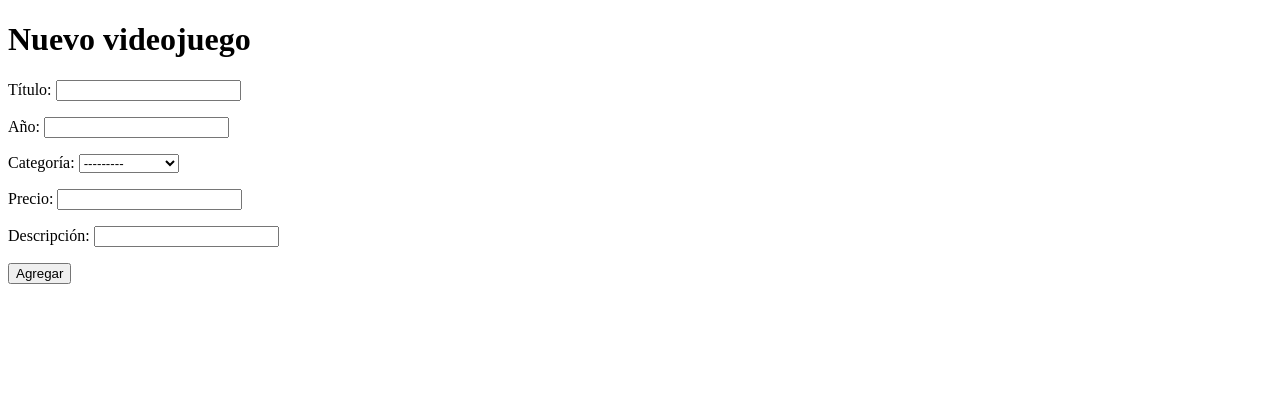
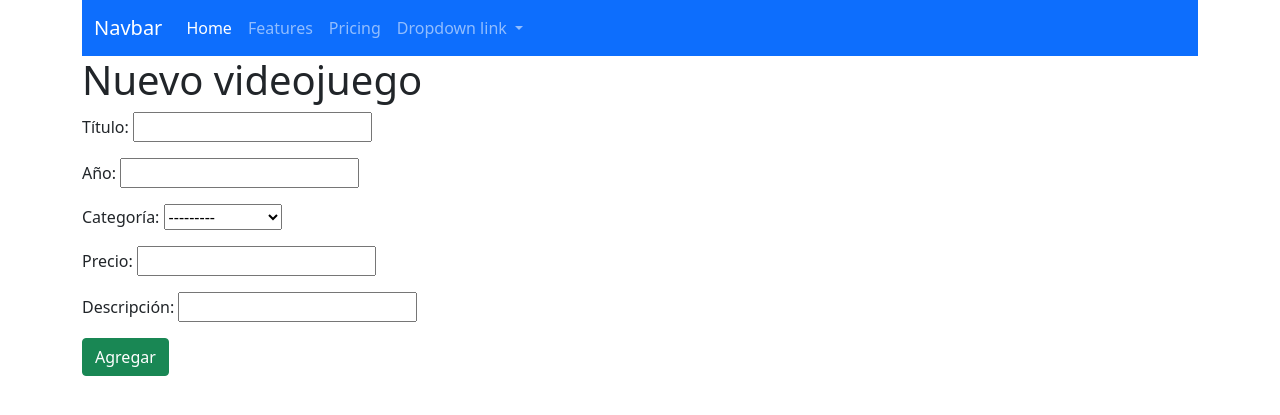
Before and after one commit to amgdark/VideoJuegos, a Django app: page /videojuegos/nuevo/ in a window 1280 px wide. Shown: the top 415 px of the page. Run offline with Django 3.2, Linux system fonts and the light colour scheme; data comes from the database, SQL or seed files in the repository; both versions use the stored data as it was after the commit; some libraries are stand-ins or nearby versions.

Commit message:
Agrega funcionalidad de Actualización de videojuego por medio de vistas basadas en clases y agrega template base con bootstrap

```diff
--- /dev/null
+++ b/videojuego/templates/base.html
@@ -0,0 +1,63 @@
+<!DOCTYPE html>
+<html lang="en">
+<head>
+    <meta charset="UTF-8">
+    <meta name="viewport" content="width=device-width, initial-scale=1.0">
+    <link href="https://cdn.jsdelivr.net/npm/bootstrap@5.0.0-beta2/dist/css/bootstrap.min.css" rel="stylesheet" integrity="sha384-BmbxuPwQa2lc/FVzBcNJ7UAyJxM6wuqIj61tLrc4wSX0szH/Ev+nYRRuWlolflfl" crossorigin="anonymous">
+    {% block css %}
+
+    {% endblock css %}
+    <title>
+        {% block titulo %}
+
+        {% endblock titulo %}
+    </title>
+</head>
+<body>
+  <div class="container">
+
+    <nav class="navbar navbar-expand-lg navbar-dark bg-primary">
+      <div class="container-fluid">
+        <a class="navbar-brand" href="#">Navbar</a>
+        <button class="navbar-toggler" type="button" data-bs-toggle="collapse" data-bs-target="#navbarNavDropdown" aria-controls="navbarNavDropdown" aria-expanded="false" aria-label="Toggle navigation">
+          <span class="navbar-toggler-icon"></span>
+        </button>
+        <div class="collapse navbar-collapse" id="navbarNavDropdown">
+          <ul class="navbar-nav">
+            <li class="nav-item">
+              <a class="nav-link active" aria-current="page" href="#">Home</a>
+            </li>
+            <li class="nav-item">
+              <a class="nav-link" href="#">Features</a>
+            </li>
+            <li class="nav-item">
+              <a class="nav-link" href="#">Pricing</a>
+            </li>
+            <li class="nav-item dropdown">
+              <a class="nav-link dropdown-toggle" href="#" id="navbarDropdownMenuLink" role="button" data-bs-toggle="dropdown" aria-expanded="false">
+                Dropdown link
+              </a>
+              <ul class="dropdown-menu" aria-labelledby="navbarDropdownMenuLink">
+                <li><a class="dropdown-item" href="#">Action</a></li>
+                <li><a class="dropdown-item" href="#">Another action</a></li>
+                <li><a class="dropdown-item" href="#">Something else here</a></li>
+              </ul>
+            </li>
+          </ul>
+        </div>
+      </div>
+    </nav>
+    {% block contenido %}
+
+    {% endblock contenido %}
+    <script src="https://cdn.jsdelivr.net/npm/bootstrap@5.0.0-beta2/dist/js/bootstrap.bundle.min.js" integrity="sha384-b5kHyXgcpbZJO/tY9Ul7kGkf1S0CWuKcCD38l8YkeH8z8QjE0GmW1gYU5S9FOnJ0" crossorigin="anonymous"></script>
+    <script src="https://cdn.jsdelivr.net/npm/@popperjs/core@2.6.0/dist/umd/popper.min.js" integrity="sha384-KsvD1yqQ1/1+IA7gi3P0tyJcT3vR+NdBTt13hSJ2lnve8agRGXTTyNaBYmCR/Nwi" crossorigin="anonymous"></script>
+    <script src="https://cdn.jsdelivr.net/npm/bootstrap@5.0.0-beta2/dist/js/bootstrap.min.js" integrity="sha384-nsg8ua9HAw1y0W1btsyWgBklPnCUAFLuTMS2G72MMONqmOymq585AcH49TLBQObG" crossorigin="anonymous"></script>
+
+    {% block js %}
+
+    {% endblock js %}
+
+  </div>
+  </body>
+  </html>
--- a/videojuego/templates/videojuego/videojuego_form.html
+++ b/videojuego/templates/videojuego/videojuego_form.html
@@ -1,16 +1,22 @@
-<!DOCTYPE html>
-<html lang="en">
-<head>
-    <meta charset="UTF-8">
-    <meta name="viewport" content="width=device-width, initial-scale=1.0">
-    <title>Nuevo videojuego</title>
-</head>
-<body>
-    <h1>Nuevo videojuego</h1>
+{% extends 'base.html' %}
+
+{% block titulo %}
+    {{etiqueta}} videojuego
+{% endblock titulo %}
+
+{% block css %}
+{% endblock css %}
+
+
+{% block contenido %}
+    <h1>{{etiqueta}} videojuego</h1>
     <form method="post">
         {% csrf_token %}
         {{form.as_p}}
-        <button type="submit">Agregar</button>
+        <button type="submit" class="btn btn-success">{{boton}}</button>
     </form>
-</body>
-</html>
+{% endblock contenido %}
+
+
+{% block js %}
+{% endblock js %}
--- a/videojuego/urls_videojuego.py
+++ b/videojuego/urls_videojuego.py
@@ -8,5 +8,7 @@ urlpatterns = [
     path('lista/', views.VideojuegoList.as_view(), name='lista'),
     path('nuevo/', views.VideojuegoCrear.as_view(), name='nuevo'),
     path('eliminar/<int:pk>', views.VideojuegoEliminar.as_view(), name='eliminar'),
+    path('editar/<int:pk>', views.VideojuegoActualizar.as_view(), name='editar'),
+    path('ver/<int:pk>', views.VideojuegoDetalle.as_view(), name='ver'),
 
 ]
--- a/videojuego/views.py
+++ b/videojuego/views.py
@@ -1,7 +1,7 @@
-from django.shortcuts import render, redirect
+from django.shortcuts import render, redirect, get_object_or_404
 from .models import Categoria, Videojuego
 from .form_categoria import CategoriaForm
-from django.views.generic import ListView
+from django.views.generic import ListView, DetailView
 from django.views.generic.edit import CreateView, DeleteView, UpdateView
 from django.urls import reverse_lazy
 
@@ -11,12 +11,12 @@ def lista_categoria(request):
     return render(request, 'lista_categorias.html', {'categorias': categorias})
 
 def eliminar_categoria(request, id):
-    Categoria.objects.get(id=id).delete()
+    categoria = get_object_or_404(Categoria, id=id)
+    categoria.delete()
     return redirect('categoria:lista')
 
 def nuevo_categoria(request):
     form = CategoriaForm()
-
     if request.method == 'POST':
         form = CategoriaForm(request.POST)
         if form.is_valid():
@@ -26,7 +26,7 @@ def nuevo_categoria(request):
     return render(request, 'nuevo_categoria.html', context)
 
 def editar_categoria(request, id):
-    categoria = Categoria.objects.get(id=id)
+    categoria = get_object_or_404(Categoria, id=id)
     form = CategoriaForm(instance=categoria)
     if request.method == 'POST':
         form = CategoriaForm(request.POST, instance=categoria)
@@ -53,4 +53,14 @@ class VideojuegoEliminar(DeleteView):
 class VideojuegoCrear(CreateView):
     model = Videojuego
     fields = '__all__'
+    extra_context = {'etiqueta': 'Nuevo','boton': 'Agregar'}
     success_url = reverse_lazy('videojuego:lista')
+
+class VideojuegoActualizar(UpdateView):
+    model = Videojuego
+    fields = '__all__'
+    extra_context = {'etiqueta': 'Actualizar', 'boton': 'Guardar'}
+    success_url = reverse_lazy('videojuego:lista')
+
+class VideojuegoDetalle(DetailView):
+    model = Videojuego
```
Also changed, not shown: videojuego/templates/videojuego/videojuego_detail.html (added, +22 -0 lines), videojuego/templates/videojuego/videojuego_list.html (+20 -14 lines), db.sqlite3.
